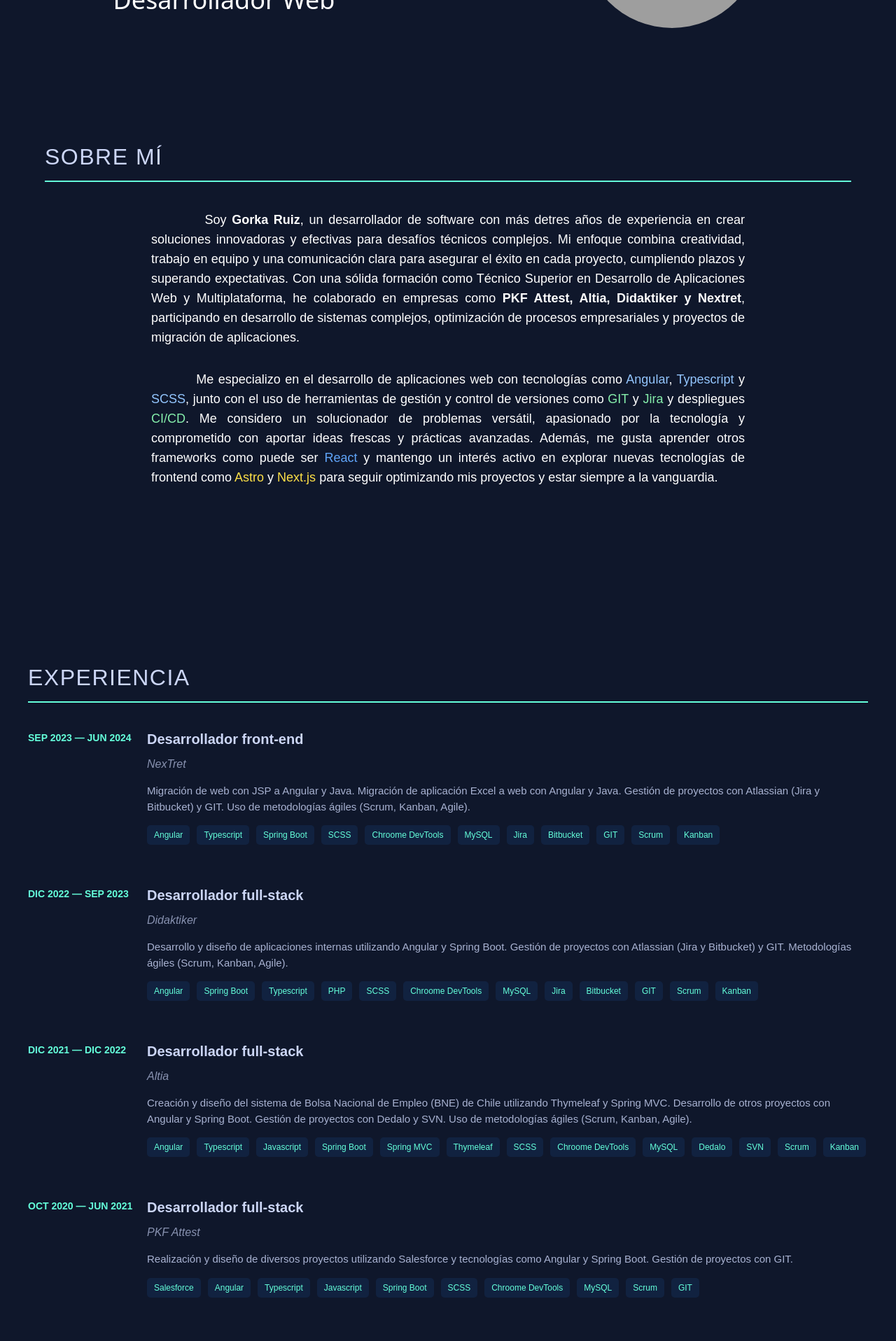
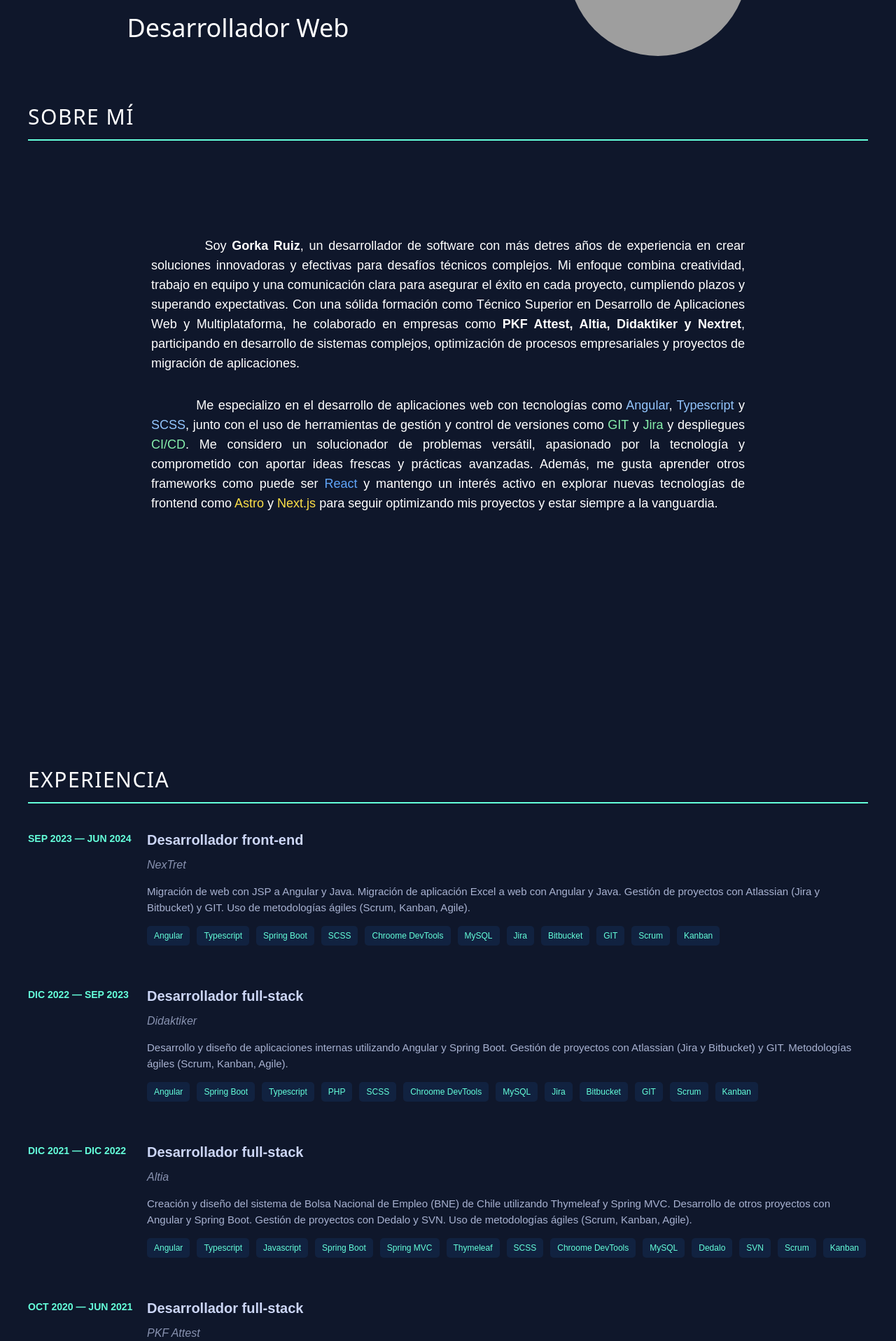
Before and after one commit to Gorka29/portfolio, an Angular app: page /experiencia in a window 1280 px wide. Shown: the part 280-2196 px from the top of the page at 70% size. Built offline with nearby package versions, Linux system fonts and the light colour scheme; grey boxes are pictures that could not be loaded.

Commit message:
Cambio de la seccion actual con sticky menus anidados

```diff
--- a/src/app/app.component.html
+++ b/src/app/app.component.html
@@ -3,8 +3,11 @@
 <div class="contenedor-principal">
   <div class="contenido">
     <app-inicio id="inicio"></app-inicio>
+    <h2 class="sticky-menu uno">SOBRE MÍ</h2>
     <app-sobre-mi id="sobre-mi"></app-sobre-mi>
+    <h2 class="sticky-menu dos">EXPERIENCIA</h2>
     <app-experiencia id="experiencia"></app-experiencia>
+    <h2 class="sticky-menu tres">CONTACTO</h2>
     <app-contacto id="contacto"></app-contacto>
   </div>
 </div>
--- a/src/app/app.component.scss
+++ b/src/app/app.component.scss
@@ -7,6 +7,41 @@ body, .contenedor-principal {
 }
 
 .contenido {
+  position: relative;
   background-color: #0F172B;
   flex-grow: 1;
+  padding: 40px;
+
+  h2 {
+    color: #ccd6f6;
+    margin-bottom: 40px;
+    font-size: 32px;
+    text-transform: uppercase;
+    letter-spacing: 1.5px;
+    border-bottom: 2px solid #64ffda;
+    padding-bottom: 10px;
+  }
+
+  .sticky-menu{
+    position: sticky;
+    width: 100%;
+    margin-top: 50px;
+    top: 64px;
+    color: white;
+    font-size:30px;
+    background-color: #0F172B;
+  }
+
+  .one{
+    z-index: 3;
+  }
+
+  .two{
+    z-index: 2;
+  }
+
+  .three{
+    z-index: 1;
+  }
+
 }
--- a/src/app/contacto/contacto.component.html
+++ b/src/app/contacto/contacto.component.html
@@ -1,6 +1,4 @@
 <div id="contacto" class="mb-14">
-  <h2>CONTACTO</h2>
-
 
   <form (ngSubmit)="manejarEnvio()" class="space-y-4 max-w-md mx-auto border-2 border-[#64ffda] rounded-lg shadow-md p-6">
     <div>
--- a/src/app/contacto/contacto.component.scss
+++ b/src/app/contacto/contacto.component.scss
@@ -1,9 +1,6 @@
 #contacto {
-  color: #8892b0;
-  // background-color: #0a192f;
-  padding: 22px;
+  color: black;
   font-family: Arial, sans-serif;
-  // background-color: red !important;
 
   h2 {
     color: #ccd6f6;
--- a/src/app/experiencia/experiencia.component.html
+++ b/src/app/experiencia/experiencia.component.html
@@ -1,6 +1,4 @@
 <section id="experiencia" class="experiencia">
-  <h2>EXPERIENCIA</h2>
-
   <div class="proyecto" *ngFor="let experiencia of cv">
     <div class="fecha">{{ experiencia.fechaInicio }} — {{ experiencia.fechaFin }}</div>
     <div class="contenido">
--- a/src/app/experiencia/experiencia.component.scss
+++ b/src/app/experiencia/experiencia.component.scss
@@ -1,7 +1,5 @@
 .experiencia {
   color: #8892b0;
-  // background-color: #0a192f;
-  padding: 40px;
   font-family: Arial, sans-serif;
 
   h2 {
@@ -97,7 +95,6 @@
 
   // Media query para dispositivos móviles
   @media (max-width: 768px) {
-    padding: 20px;
 
     h2 {
       font-size: 28px;
--- a/src/app/header/header.component.html
+++ b/src/app/header/header.component.html
@@ -36,12 +36,12 @@
     </div>
 
     <!-- Línea separadora y sección actual (solo para móviles) -->
-    <div class="md:hidden">
+    <!-- <div class="md:hidden">
       <div class="w-full border-t border-gray-200"></div>
       <div class="seccion-actual w-full py-2 text-sm text-white uppercase font-medium text-center">
         {{ seccionActual === 'Sobre-mi' ? 'SOBRE MÍ' : seccionActual }}
       </div>
-    </div>
+    </div> -->
   </div>
 
 
--- a/src/app/services/shared.service.ts
+++ /dev/null
@@ -1,14 +0,0 @@
-import { Injectable } from '@angular/core';
-import { BehaviorSubject } from 'rxjs';
-
-@Injectable({
-  providedIn: 'root'
-})
-export class SharedService {
-  private currentSectionSubject = new BehaviorSubject<string>('');
-  currentSection$ = this.currentSectionSubject.asObservable();
-
-  setCurrentSection(section: string) {
-    this.currentSectionSubject.next(section);
-  }
-}
--- a/src/app/sobre-mi/sobre-mi.component.html
+++ b/src/app/sobre-mi/sobre-mi.component.html
@@ -1,8 +1,5 @@
-<section id="sobre-mi" class="w-full min-h-screen bg-navy-900 text-white p-4 md:p-8">
-  <div class="container mx-auto px-4 md:px-8 py-8 md:py-16">
-    <h2>SOBRE MÍ</h2>
-
-
+<section id="sobre-mi" class="w-full min-h-screen bg-navy-900 text-white md:p-8">
+  <div class="container mx-auto md:px-8 py-8 md:py-16">
     <div class="max-w-4xl mx-auto space-y-6 md:space-y-8 md:px-6">
       <p class="text-base md:text-lg leading-relaxed text-justify">
         <span class="hidden md:inline">&nbsp;&nbsp;&nbsp;&nbsp;&nbsp;&nbsp;&nbsp;&nbsp;&nbsp;</span>
--- a/src/app/sobre-mi/sobre-mi.component.scss
+++ b/src/app/sobre-mi/sobre-mi.component.scss
@@ -1,8 +1,5 @@
 #sobre-mi {
-  // color: #8892b0;
   font-family: Arial, sans-serif;
-  // background-color: red !important;
-
 
   h2 {
     color: #ccd6f6;
--- a/src/app/sobre-mi/sobre-mi.component.ts
+++ b/src/app/sobre-mi/sobre-mi.component.ts
@@ -1,5 +1,4 @@
-import { Component, ElementRef, OnInit, ViewChild } from '@angular/core';
-import { SharedService } from '../services/shared.service'; // Asumiendo que tienes un servicio compartido
+import { Component } from '@angular/core';
 
 @Component({
   selector: 'app-sobre-mi',
@@ -8,32 +7,6 @@ import { SharedService } from '../services/shared.service'; // Asumiendo que tie
   templateUrl: './sobre-mi.component.html',
   styleUrl: './sobre-mi.component.scss'
 })
-export class SobreMiComponent implements OnInit {
-  @ViewChild('sobreMiSection') sobreMiSection!: ElementRef;
+export class SobreMiComponent {
 
-  constructor(private sharedService: SharedService) {}
-
-  ngOnInit() {
-    const observer = new IntersectionObserver(
-      (entries) => {
-        entries.forEach(entry => {
-          if (entry.isIntersecting) {
-            this.sharedService.setCurrentSection('SOBRE MÍ');
-          }
-        });
-      },
-      { threshold: 0.5 } // Ajusta este valor según necesites
-    );
-
-    // Observamos cuando el componente esté listo
-    setTimeout(() => {
-      if (this.sobreMiSection) {
-        observer.observe(this.sobreMiSection.nativeElement);
-      }
-    });
-  }
-
-  ngOnDestroy() {
-    // Limpieza del observer si es necesario
-  }
 }
```
